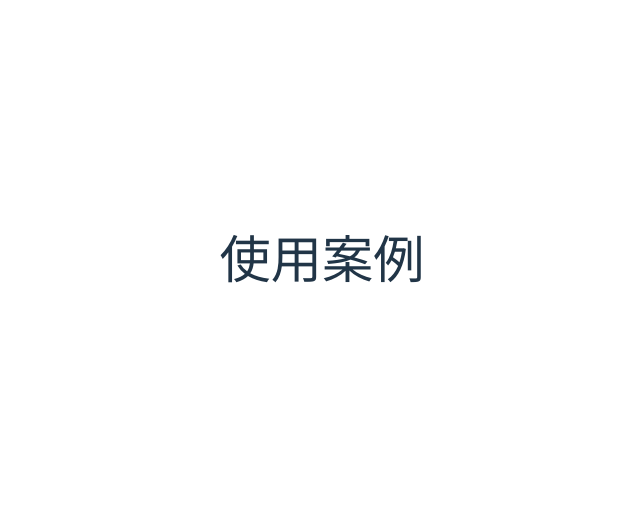
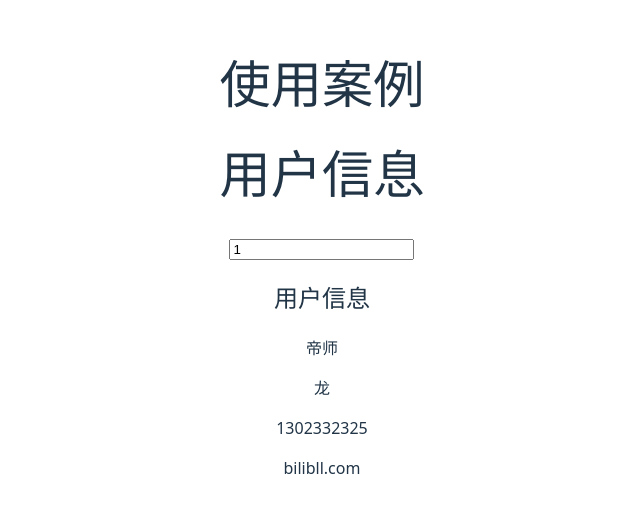
Before and after one commit to makursi/mylearningreacttrip, a React (Vite) app: page / in a window 1280 px wide. Shown: the part 142-654 px from the top of the page, without its empty margins (318-958 px from the left). Built offline with nearby package versions, Linux system fonts and the light colour scheme; no server answers.

Commit message:
hook useEffect

```diff
--- a/src/App.tsx
+++ b/src/App.tsx
@@ -1,9 +1,11 @@
 import "./App.css";
 
+import UseEffectChoria from "./hooks/effect/useEffectchoria";
 function App() {
   return (
     <>
       <h1>使用案例</h1>
+      <UseEffectChoria></UseEffectChoria>
     </>
   );
 }
--- /dev/null
+++ b/src/hooks/Effect/useEffectchoria.tsx
@@ -0,0 +1,215 @@
+//https://message163.github.io/react-docs/react/hooks/useEffect.html
+// useEffect(setup, dependencies?)
+// 参数:
+//1.    setup：Effect处理函数,可以返回一个清理函数。组件挂载时执行setup,依赖项更新时先执行cleanup再执行setup,组件卸载时执行cleanup。
+//2.    dependencies(可选)：setup中使用到的响应式值列表(props、state等)。必须以数组形式编写如[dep1, dep2]。不传则每次重渲染都执行Effect。
+
+//使用副作用函数能做的事情useEffect都能做，例如操作DOM、网络请求、计时器等等。
+import { useEffect, useState } from "react";
+
+//1.基本使用
+//操作DOM
+// export default function UseEffectChoria() {
+//   const data = document.getElementById("data");
+//   console.log(data);
+//   useEffect(() => {
+//     const data = document.getElementById("data");
+//     console.log(data);
+//   }, []);
+//   return (
+//     <>
+//       <div id="data">帝师见过我的龙</div>
+//     </>
+//   );
+// }
+
+//网络请求 使用pokemon api
+//组件挂载时施行 -> 类似于componentDidMount;
+
+// export default function UseEffectChoria() {
+//   useEffect(() => {
+
+//     const result = fetch("https://pokeapi.co/api/v2/pokemon/pikachu").then(
+//       (res) => console.log(res),
+//     );
+//   }, []);
+//   return <></>;
+// }
+
+//组件更新时执行
+// export default function UseEffectChoria() {
+//   const [count, setCount] = useState(0);
+//   const [long, setLong] = useState("");
+
+//   //依赖项:监视当前需要更新的状态, 当依赖项数组中的状态更新时执行相关状态的逻辑,例如如果不点击long的按钮, 日志不会出现long状态的更新
+//    当依赖项为空数组时，useEffect的副作用函数只会执行一次，也就是组件挂载时执行。->类似于componentDidUpdate + componentDidMount
+//   useEffect(() => {
+//     console.log("组件更新时执行了", count, long);
+//   }, [count, long]);
+
+//   // 当点击button更新count,long 状态,并使React重新渲染组件时,会输出日志
+//   return (
+//     <>
+//       <div>
+//         <span>{count}</span>
+//         <button
+//           onClick={() => {
+//             setCount(count + 1);
+//           }}
+//         >
+//           change
+//         </button>
+//       </div>
+
+//       <div>
+//         <span>{long}</span>
+//         <button
+//           onClick={() => {
+//             setLong("帝师见过我龙");
+//           }}
+//         >
+//           change
+//         </button>
+//       </div>
+//     </>
+//   );
+// }
+
+//组件卸载时更新
+//useEffect的副作用函数可以返回一个清理函数，当组件卸载时，useEffect的副作用函数就会执行清理函数。类似于componentWillUnmount
+
+// export default function UseEffectChoria() {
+//   function Child(props: { name: string }) {
+//     useEffect(() => {
+//       console.log("render", props.name);
+
+//       return () => {
+//         //返回清理函数,组件卸载时执行
+//         console.log("unmount", props.name);
+//       };
+//     }, [props.name]);
+//     return (
+//       <>
+//         <div>
+//           <h3>Child: {props.name}</h3>
+//         </div>
+//       </>
+//     );
+//   }
+//   const [show, setShow] = useState(false);
+//   const [name, setName] = useState("");
+//   return (
+//     <>
+//       <div id="data">
+//         <div>
+//           <h3>父组件</h3>
+//           <input
+//             type="text"
+//             onChange={(e) => {
+//               setName(e.target.value);
+//             }}
+//           />
+//           <button
+//             onClick={() => {
+//               setShow(!show);
+//             }}
+//           >
+//             显示/隐藏
+//           </button>
+//           <hr />
+//           <h3>子组件</h3>
+//           {show && <Child name={name} />}
+//         </div>
+//       </div>
+//     </>
+//   );
+// }
+
+//日志输出:
+
+//mount
+//unmount
+//mount
+
+//看起来像是“刚挂载就卸载又挂载”，很奇怪？
+//问题原因: React 的 reconciliation（协调）机制 + key 缺失 ,没有给Child组件指定key
+
+// React 18+ 开启了 Strict Mode（默认在 create-react-app / Vite 中开启）
+// Strict Mode 会在开发环境下故意 double-invoking（双重调用）某些函数，包括：
+// 1.构造函数
+// 2.useEffect
+// 3.useMemo
+// 4.自定义 Hooks
+
+// 所以实际执行流程是：
+// 第一次 mount：
+// 执行 useEffect → console.log("render abc")
+// 立即执行 cleanup（模拟卸载）→ console.log("unmount abc")
+// 第二次 mount（真正保留的）：
+// 再次执行 useEffect → console.log("render abc")
+//短时间内触发了两次更新
+
+//案例: 使用jsonplaceholder公共接口获取用户数据
+interface UserData {
+  name: string;
+  email: string;
+  username: string;
+  phone: string;
+  website: string;
+}
+
+const defaultData: UserData = {
+  name: "帝师",
+  email: "sbExample.com",
+  username: "龙",
+  phone: "1302332325",
+  website: "bilibll.com",
+};
+export default function UseEffectChoria() {
+  const [userId, setUserId] = useState(1); // 假设初始用户ID为1
+  const [userData, setUserData] = useState<UserData | null>(defaultData);
+
+  //使用useEffect 发送请求获取目标id 信息
+  useEffect(() => {
+    try {
+      const fetchUserData = async () => {
+        const userdata = await fetch(
+          `https://jsonplaceholder.typicode.com/users/${userId}`,
+        );
+
+        if (!userdata) {
+          console.log("服务器响应失败");
+          return;
+        }
+        const data = await userdata.json();
+
+        setUserData(data);
+      };
+      fetchUserData();
+    } catch (error) {
+      console.log(error);
+    }
+  }, [userId]);
+  //传用户id
+  function handlechange(event: React.ChangeEvent<HTMLInputElement>) {
+    setUserId(parseInt(event.target.value));
+  }
+  return (
+    <>
+      <div>
+        <h1>用户信息</h1>
+
+        <label htmlFor="">
+          <input type="number" onChange={handlechange} value={userId} />
+        </label>
+        <div>
+          <h2>用户信息</h2>
+          <p>{userData.name}</p>
+          <p>{userData.username}</p>
+          <p>{userData.phone}</p>
+          <p>{userData.website}</p>
+        </div>
+      </div>
+    </>
+  );
+}
```
Also changed, not shown: src/hooks/Effect/EFFECT.md (+4 -0 lines).
